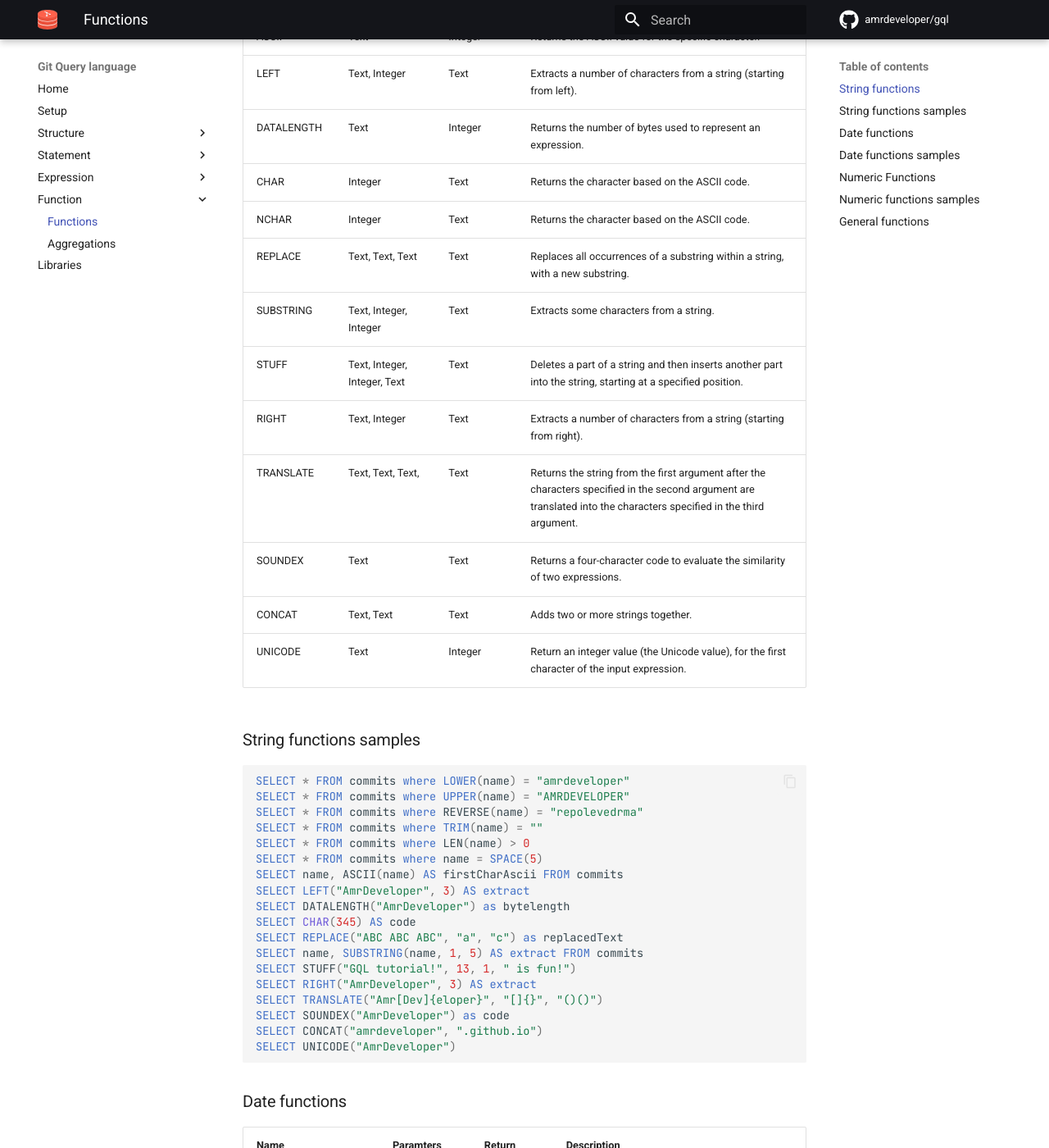
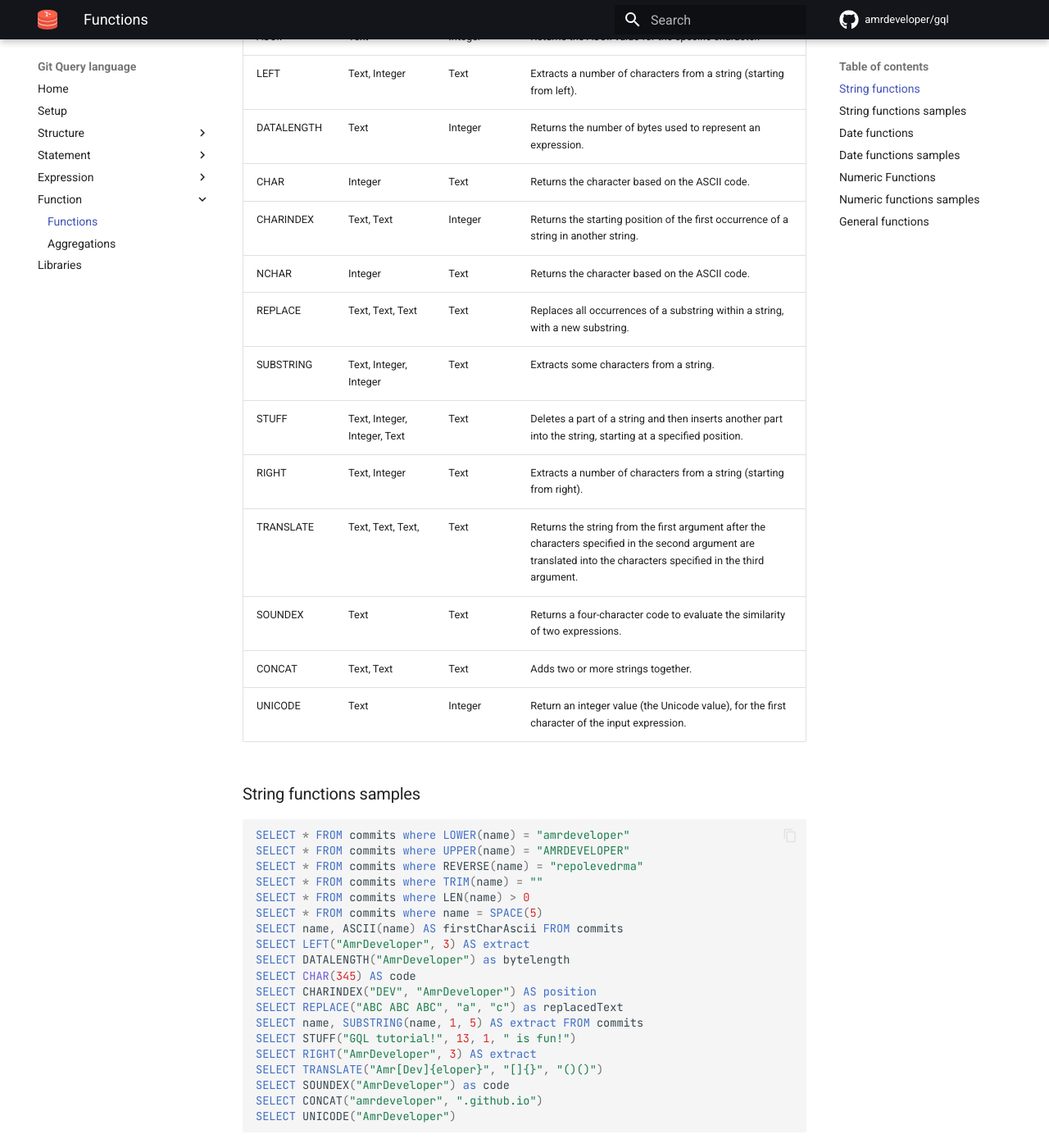
Before and after one commit to AmrDeveloper/GQL, an MkDocs documentation site: the page built from docs/function/functions.md, in a window 1280 px wide and 1400 px high, scrolled down 762 px. Shown: the whole window at 82% size. Built offline with MkDocs 1.6.1 and Material for MkDocs 9.7.7, drawn with Linux system fonts in a browser that asks for light colours; comment, search, counter and statistics services are not loaded.

Commit message:
Updated function docs

```diff
--- a/docs/function/functions.md
+++ b/docs/function/functions.md
@@ -18,6 +18,7 @@ note that all functions names are case-insensitive.
 | LEFT       | Text, Integer                | Text    | Extracts a number of characters from a string (starting from left).                                                                                                  |
 | DATALENGTH | Text                         | Integer | Returns the number of bytes used to represent an expression.                                                                                                         |
 | CHAR       | Integer                      | Text    | Returns the character based on the ASCII code.                                                                                                                       |
+| CHARINDEX  | Text, Text                   | Integer | Returns the starting position of the first occurrence of a string in another string.                                                                                 |
 | NCHAR      | Integer                      | Text    | Returns the character based on the ASCII code.                                                                                                                       |
 | REPLACE    | Text, Text, Text             | Text    | Replaces all occurrences of a substring within a string, with a new substring.                                                                                       |
 | SUBSTRING  | Text, Integer, Integer       | Text    | Extracts some characters from a string.                                                                                                                              |
@@ -41,6 +42,7 @@ SELECT name, ASCII(name) AS firstCharAscii FROM commits
 SELECT LEFT("AmrDeveloper", 3) AS extract
 SELECT DATALENGTH("AmrDeveloper") as bytelength
 SELECT CHAR(345) AS code
+SELECT CHARINDEX("DEV", "AmrDeveloper") AS position
 SELECT REPLACE("ABC ABC ABC", "a", "c") as replacedText
 SELECT name, SUBSTRING(name, 1, 5) AS extract FROM commits
 SELECT STUFF("GQL tutorial!", 13, 1, " is fun!")
```
